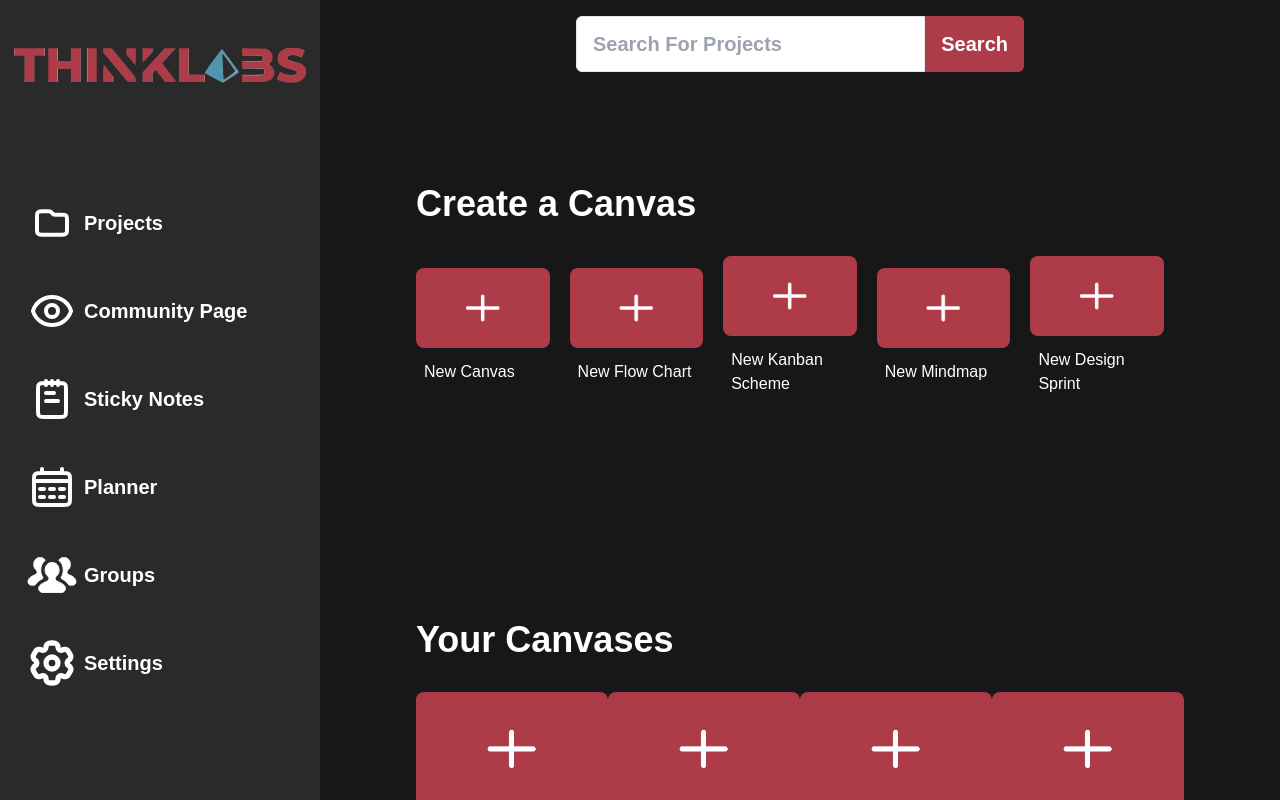
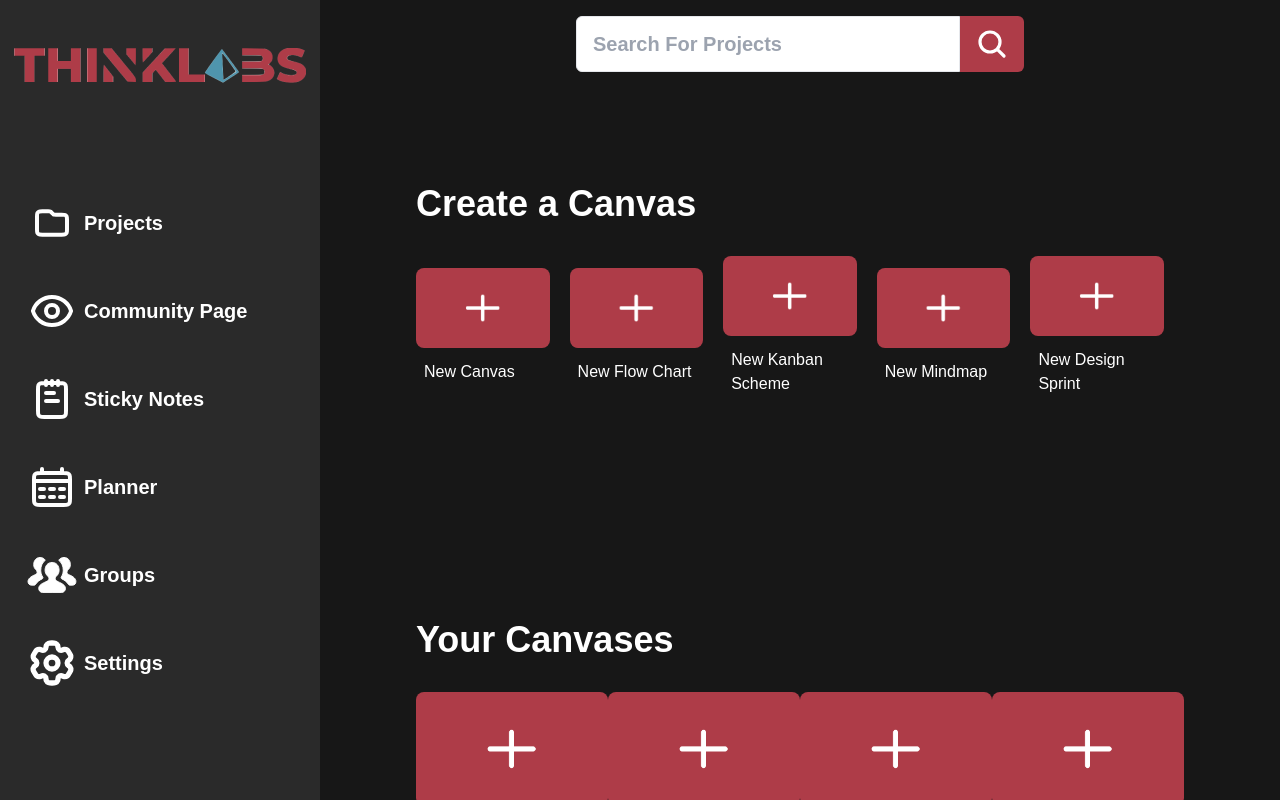
Before and after one commit to AdiKsOnDev/CollaboralHub, a React (Create React App) app: page /Home in a window 1280 px wide. Built offline with nearby package versions, Linux system fonts and the light colour scheme; the HTML template or start-up script is replaced by a standard one.

Commit message:
feat: Added a magnifying glass icon
Switched 'Search' text to an icon

```diff
--- a/src/components/SearchBox.js
+++ b/src/components/SearchBox.js
@@ -2,6 +2,8 @@ import React, { useState } from "react";
 import { database } from "../firebase";
 import { collection, getDocs } from "firebase/firestore";
 import { Link } from "react-router-dom";
+
+import { ReactComponent as SearchSVG } from "../Assets/Magnifier.svg";
 
 const SearchBox = () => {
 
@@ -36,7 +38,7 @@ const SearchBox = () => {
           className="px-4 py-2 h-14 text-text-color bg-accent-red font-semibold rounded-r-md focus:outline-none text-xl hover:bg-dark-red duration-300"
           onClick={handleSearch}
         >
-          Search
+          <SearchSVG className="h-8 w-8" />
         </button>
       </div>
     </div>
```
Also changed, not shown: src/Assets/Magnifier.svg (added).
